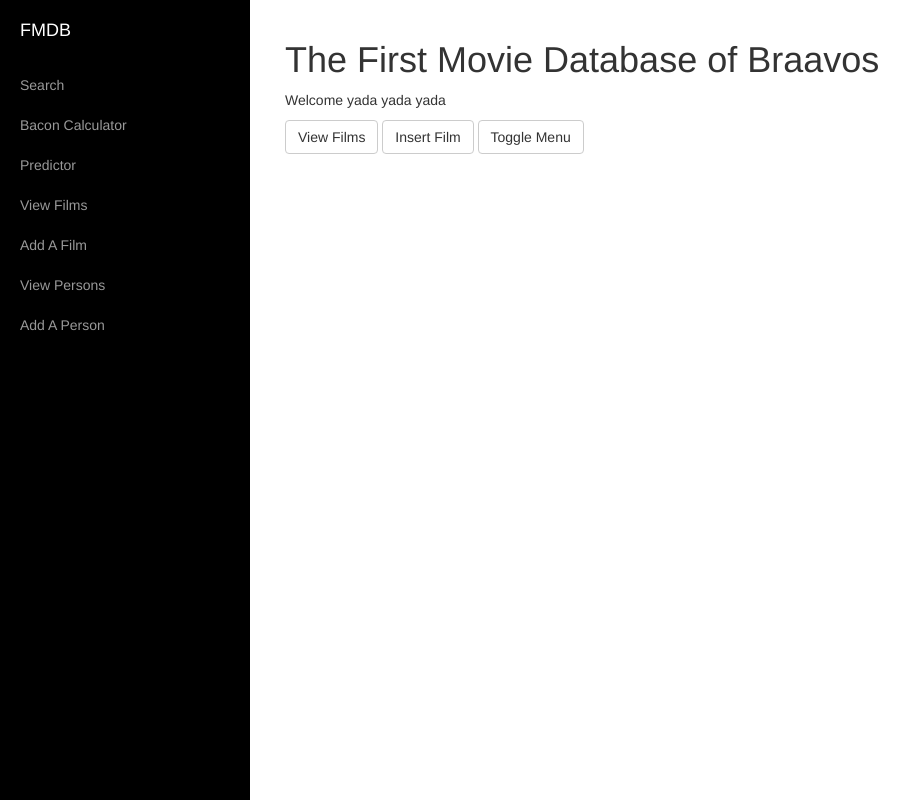
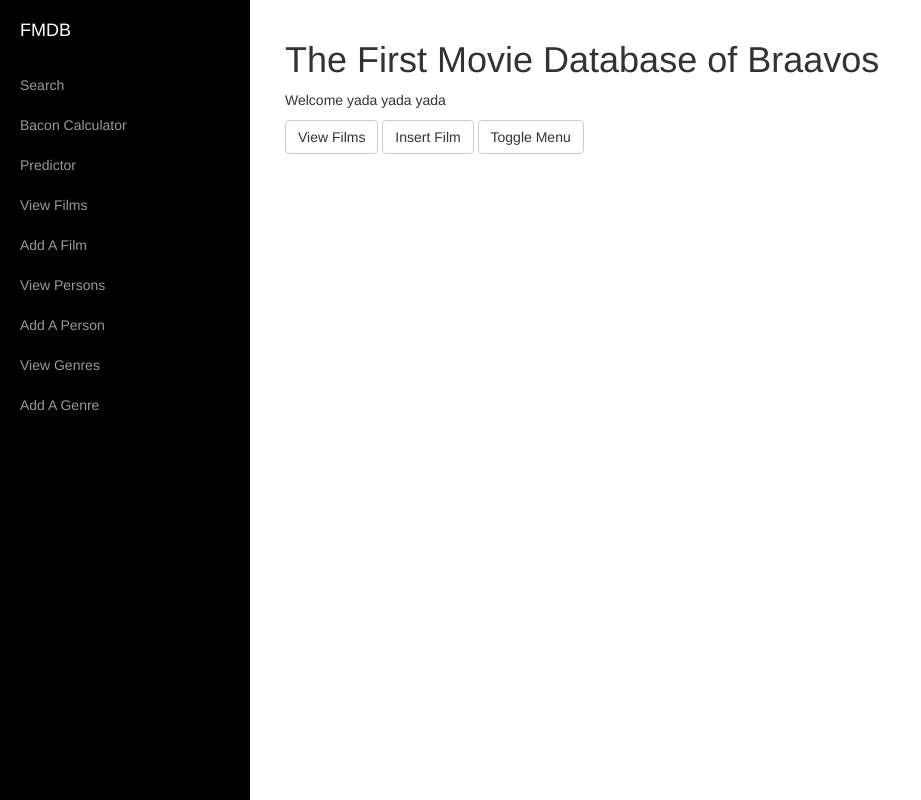
Before and after one commit to shuyangli/TheIronBank, a PHP site: page /index.php in a window 1280 px wide. Shown: the whole page, without its empty margins (0-921 px from the left). Run offline with PHP 8.4, Linux system fonts and the light colour scheme.

Commit message:
updated sidebar

```diff
--- a/partials/sidebar.php
+++ b/partials/sidebar.php
@@ -31,6 +31,12 @@
                 <li>
                     <a href="insert_person_form.php">Add A Person</a>
                 </li>
+                <li>
+                    <a href="genres.php">View Genres</a>
+                </li>
+                <li>
+                    <a href="insert_genres_form.php">Add A Genre</a>
+                </li>
             </ul>
         </div>
         <!-- /#sidebar-wrapper -->
```
